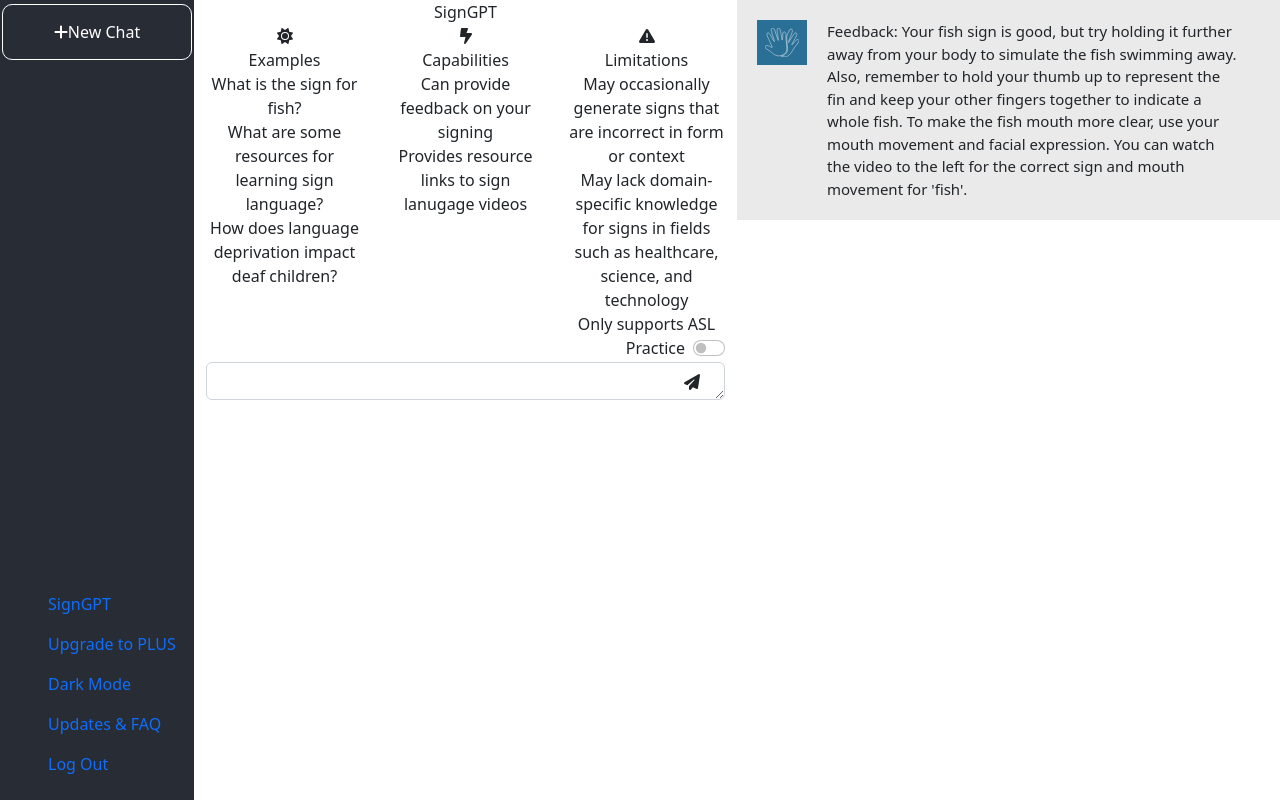
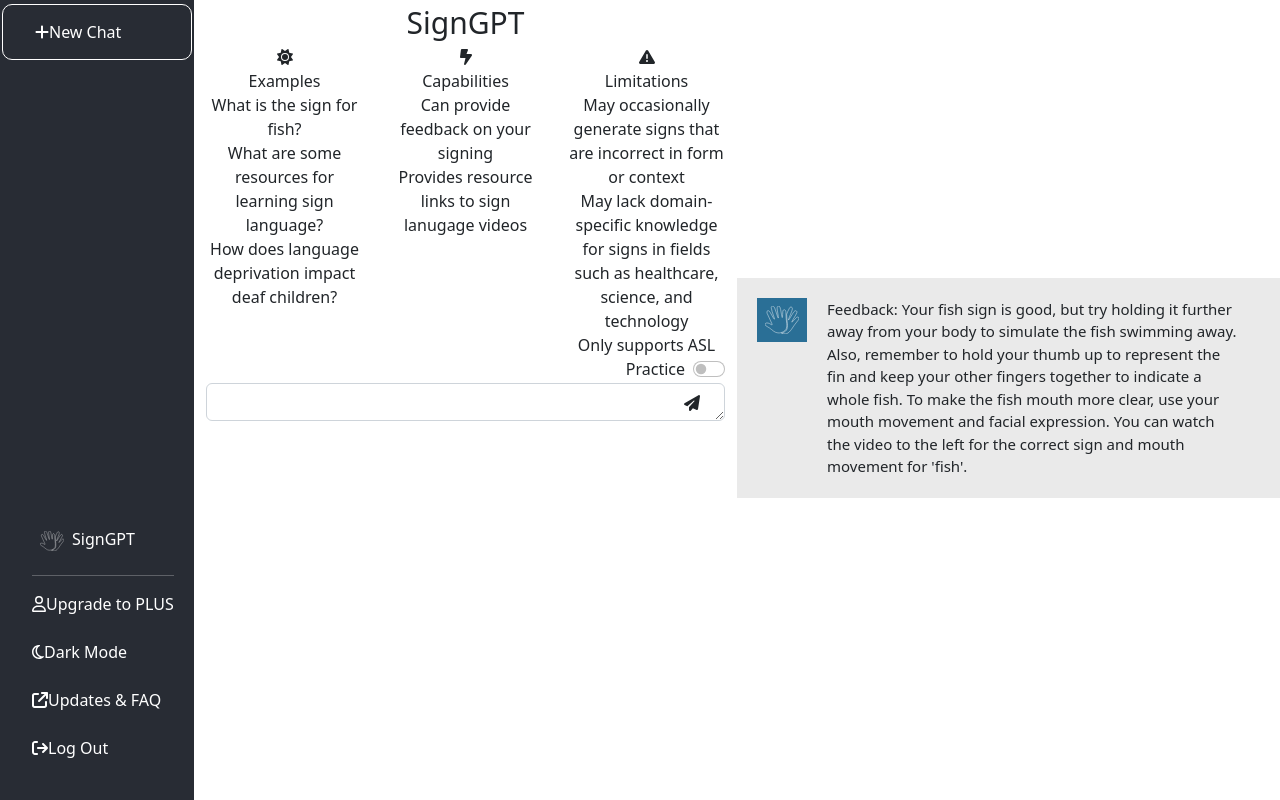
Before and after one commit to rlt7053/SignGPT, a React (Create React App) app in the folder signgpt/: page / in a window 1280 px wide. Built offline with nearby package versions, Linux system fonts and the light colour scheme; no server answers.

Commit message:
sidebar updates

```diff
--- a/signgpt/src/App.css
+++ b/signgpt/src/App.css
@@ -1,9 +1,15 @@
 .Chat {
   text-align: center;
 }
+.Chat header {
+  font-size: 30px;
+}
 
-html, body, #root, #root>div {
-  height: 100%
+html,
+body,
+#root,
+#root > div {
+  height: 100%;
 }
 
 .App {
@@ -16,7 +22,7 @@
   border: none;
   color: white;
   padding: 15px 32px;
-  text-align: center;
+  text-align: left;
   text-decoration: none;
   display: inline-block;
   font-size: 16px;
@@ -38,9 +44,25 @@
   position: relative;
   background-color: #282c34;
   height: 100%;
+
+
 }
 
-ul{
+#signgpt-side-icon {
+  background: none;
+  width: 40px;
+
+}
+
+.icon-sidebar {
+  /* width: 1px; */
+  color: white;
+
+}
+
+
+
+ul {
   list-style-type: none;
   text-align: left;
   margin: 0;
@@ -48,6 +70,7 @@
   position: absolute;
   height: fit-content;
   bottom: 0;
+  color: white;
 }
 
 .Chat .row {
@@ -84,17 +107,14 @@
   padding: 20px;
 }
 
-
-
-
 img {
   width: 50px;
   padding: 8px;
-  background-color: #2A6F96;
+  background-color: #2a6f96;
 }
 
 .image {
-  flex-basis: 40%
+  flex-basis: 40%;
 }
 
 .text {
--- a/signgpt/src/components/Sidebar.js
+++ b/signgpt/src/components/Sidebar.js
@@ -1,39 +1,53 @@
 import Nav from "react-bootstrap/Nav";
-import { FontAwesomeIcon } from '@fortawesome/react-fontawesome';
-import { faCoffee, faPlus } from '@fortawesome/free-solid-svg-icons';
+import { FontAwesomeIcon } from "@fortawesome/react-fontawesome";
+import {
+  faArrowRightFromBracket,
+  faArrowUp,
+  faArrowUpRightFromSquare,
+  faPlus,
+} from "@fortawesome/free-solid-svg-icons";
+import { faUser, faMoon } from "@fortawesome/free-regular-svg-icons";
 
-
-
-
-
+import SignGPTIcon from "../assets/signgpt.svg";
 
 function Sidebar() {
   return (
+    <Nav defaultActiveKey="/home" className="flex end">
+      <div class="fixed-sidebar">
+        <button class="button newBtn">
+          <FontAwesomeIcon icon={faPlus} />
+          New Chat
+        </button>
 
-
-    <Nav defaultActiveKey="/home" className="flex end">
-      <div class = "fixed-sidebar">
-
-
-
-      <button class="button newBtn">
-      <FontAwesomeIcon icon={(faPlus)} />
-        New Chat</button>
-      <ul>
-
-      <i class="fa-solid fa-plus"></i>
-        <li><Nav.Link href="/home">SignGPT</Nav.Link></li>
-        <li><Nav.Link eventKey="link-1">Upgrade to PLUS</Nav.Link></li>
-        <li> <Nav.Link eventKey="link-2">Dark Mode</Nav.Link></li>
-        <li><Nav.Link eventKey="link-3">Updates & FAQ</Nav.Link></li>
-        <li><Nav.Link eventKey="link-4">Log Out</Nav.Link></li>
-
-      </ul>
-
-    </div>
-
+        <ul>
+          <li>
+            <img id="signgpt-side-icon" src={SignGPTIcon} alt="SignGPT icon" />
+            SignGPT
+          </li>
+          <hr />
+          <li class="icon-sidebar">
+            <FontAwesomeIcon icon={faUser} />
+            Upgrade to PLUS
+          </li>
+          <br />
+          <li class="icon-sidebar">
+            <FontAwesomeIcon icon={faMoon} />
+            Dark Mode
+          </li>
+          <br />
+          <li class="icon-sidebar">
+            <FontAwesomeIcon icon={faArrowUpRightFromSquare} />
+            Updates & FAQ
+          </li>
+          <br />
+          <li class="icon-sidebar">
+            <FontAwesomeIcon icon={faArrowRightFromBracket} />
+            Log Out
+          </li>
+          <br />
+        </ul>
+      </div>
     </Nav>
-
   );
 }
 
--- a/signgpt/src/components/Signbar.js
+++ b/signgpt/src/components/Signbar.js
@@ -23,7 +23,7 @@
 
   return (
     <div className="Signbar">
-      {/* <video ref={videoRef} /> */}
+      <video ref={videoRef} />
       <Message />
     </div>
   );
```
